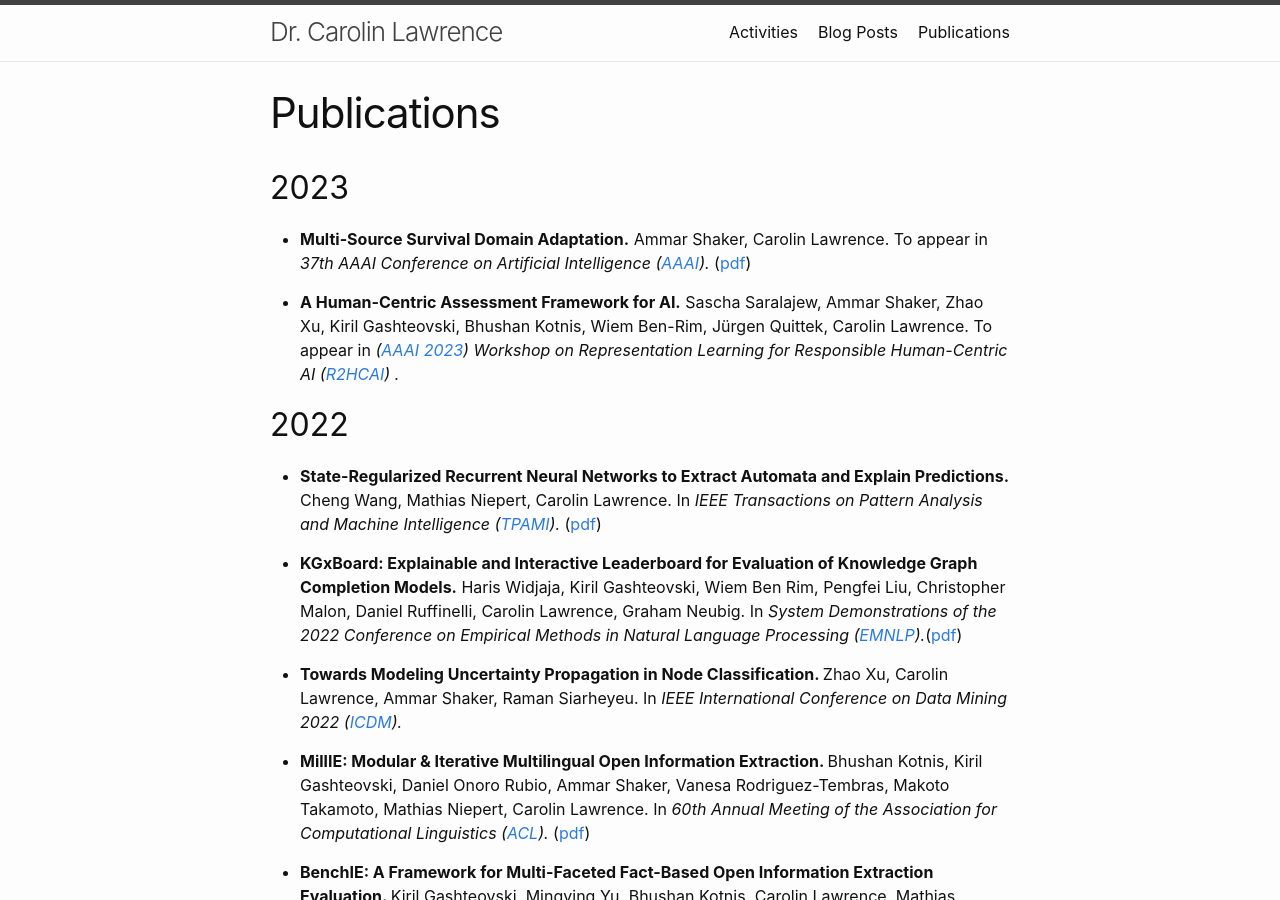
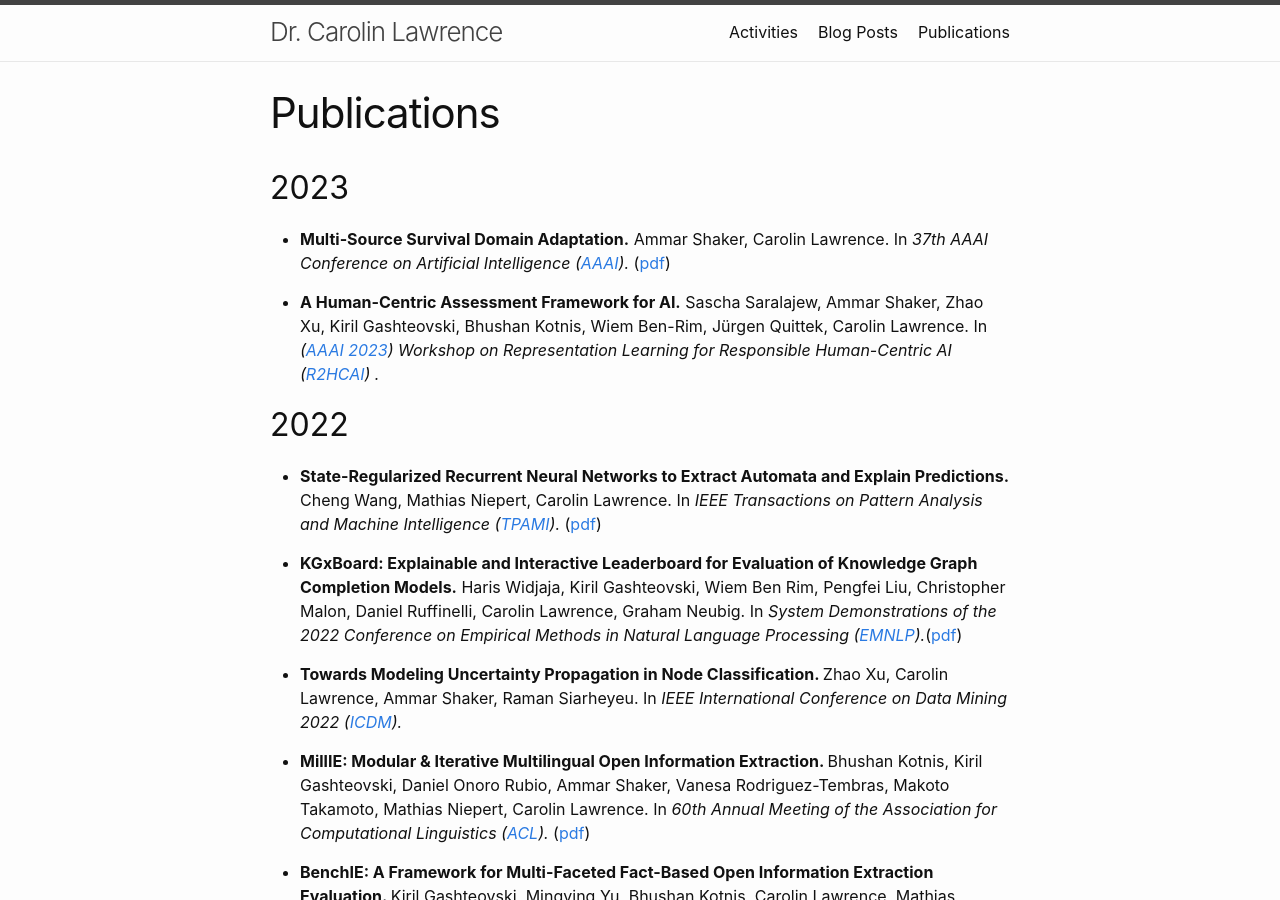
Before and after one commit to carolinlawrence/carolinlawrence.github.io, a Jekyll site: the page built from publications.markdown, in a window 1280 px wide and 900 px high. Built offline with Jekyll 4.4.1, drawn with Linux system fonts in a browser that asks for light colours.

Commit message:
Update publications.markdown

```diff
--- a/publications.markdown
+++ b/publications.markdown
@@ -6,8 +6,8 @@ layout: page
 
 ## 2023
 <ul>
-    <p><li><b>Multi-Source Survival Domain Adaptation.</b> Ammar Shaker, Carolin Lawrence. To appear in <i>37th AAAI Conference on Artificial Intelligence (<a href="https://aaai.org/Conferences/AAAI-23/">AAAI</a>).</i> (<a href="https://arxiv.org/abs/2212.00424">pdf</a>)</li></p>
-    <p><li><b>A Human-Centric Assessment Framework for AI.</b> Sascha Saralajew, Ammar Shaker, Zhao Xu, Kiril Gashteovski, Bhushan Kotnis, Wiem Ben-Rim, Jürgen Quittek, Carolin Lawrence. To appear in <i>(<a href="https://aaai.org/Conferences/AAAI-23/">AAAI 2023</a>) Workshop on Representation Learning for Responsible Human-Centric AI (<a href="https://r2hcai.github.io/AAAI-23/index.html">R2HCAI</a>) .</i> </li></p>
+    <p><li><b>Multi-Source Survival Domain Adaptation.</b> Ammar Shaker, Carolin Lawrence. In <i>37th AAAI Conference on Artificial Intelligence (<a href="https://aaai.org/Conferences/AAAI-23/">AAAI</a>).</i> (<a href="https://arxiv.org/abs/2212.00424">pdf</a>)</li></p>
+    <p><li><b>A Human-Centric Assessment Framework for AI.</b> Sascha Saralajew, Ammar Shaker, Zhao Xu, Kiril Gashteovski, Bhushan Kotnis, Wiem Ben-Rim, Jürgen Quittek, Carolin Lawrence. In <i>(<a href="https://aaai.org/Conferences/AAAI-23/">AAAI 2023</a>) Workshop on Representation Learning for Responsible Human-Centric AI (<a href="https://r2hcai.github.io/AAAI-23/index.html">R2HCAI</a>) .</i> </li></p>
 </ul>
 
 ## 2022
```
